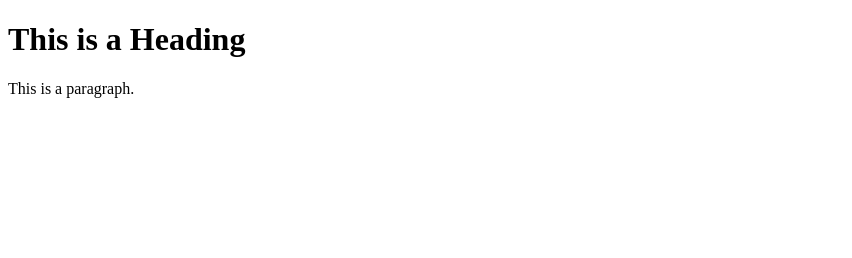
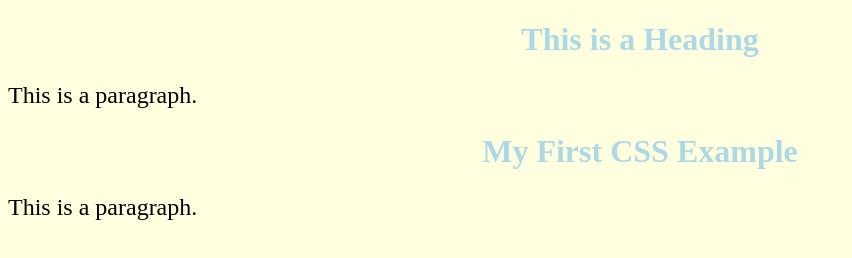
Before and after one commit to cleorupp/cleorupp.github.io, a plain HTML site: page index.html in a window 1280 px wide. Shown: the whole page, without its empty margins (0-852 px from the left). Drawn offline with Linux system fonts and the light colour scheme.

Commit message:
Update index.html

```diff
--- a/index.html
+++ b/index.html
@@ -10,3 +10,30 @@
 
 </body>
 </html>
+
+<!DOCTYPE html>
+<html>
+<head>
+<style>
+body {
+  background-color: lightyellow;
+}
+
+h1 {
+  color: lightblue;
+  text-align: center;
+}
+
+p {
+  font-family: Times New Roman;
+  font-size: 24px;
+}
+</style>
+</head>
+<body>
+
+<h1>My First CSS Example</h1>
+<p>This is a paragraph.</p>
+
+</body>
+</html>
```
